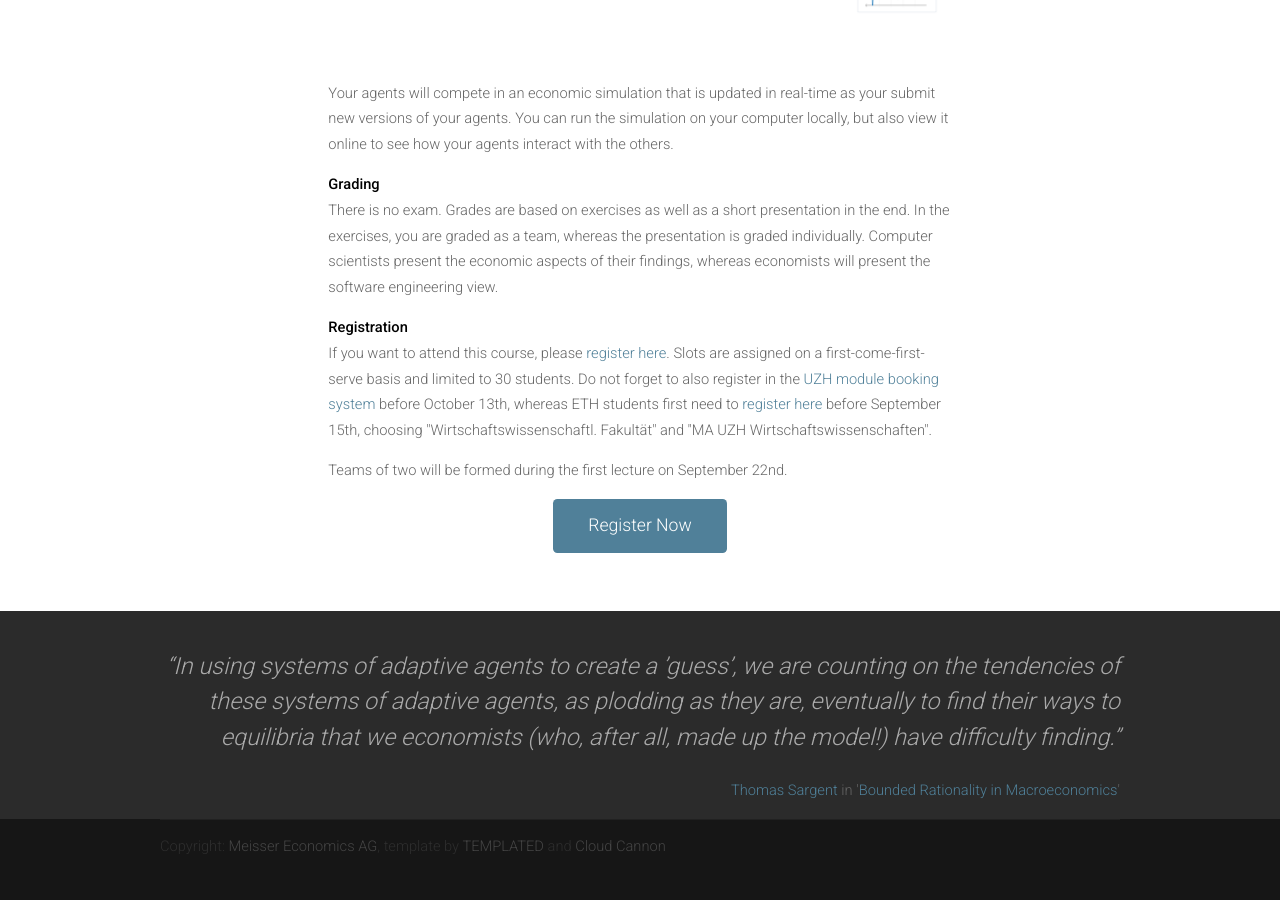
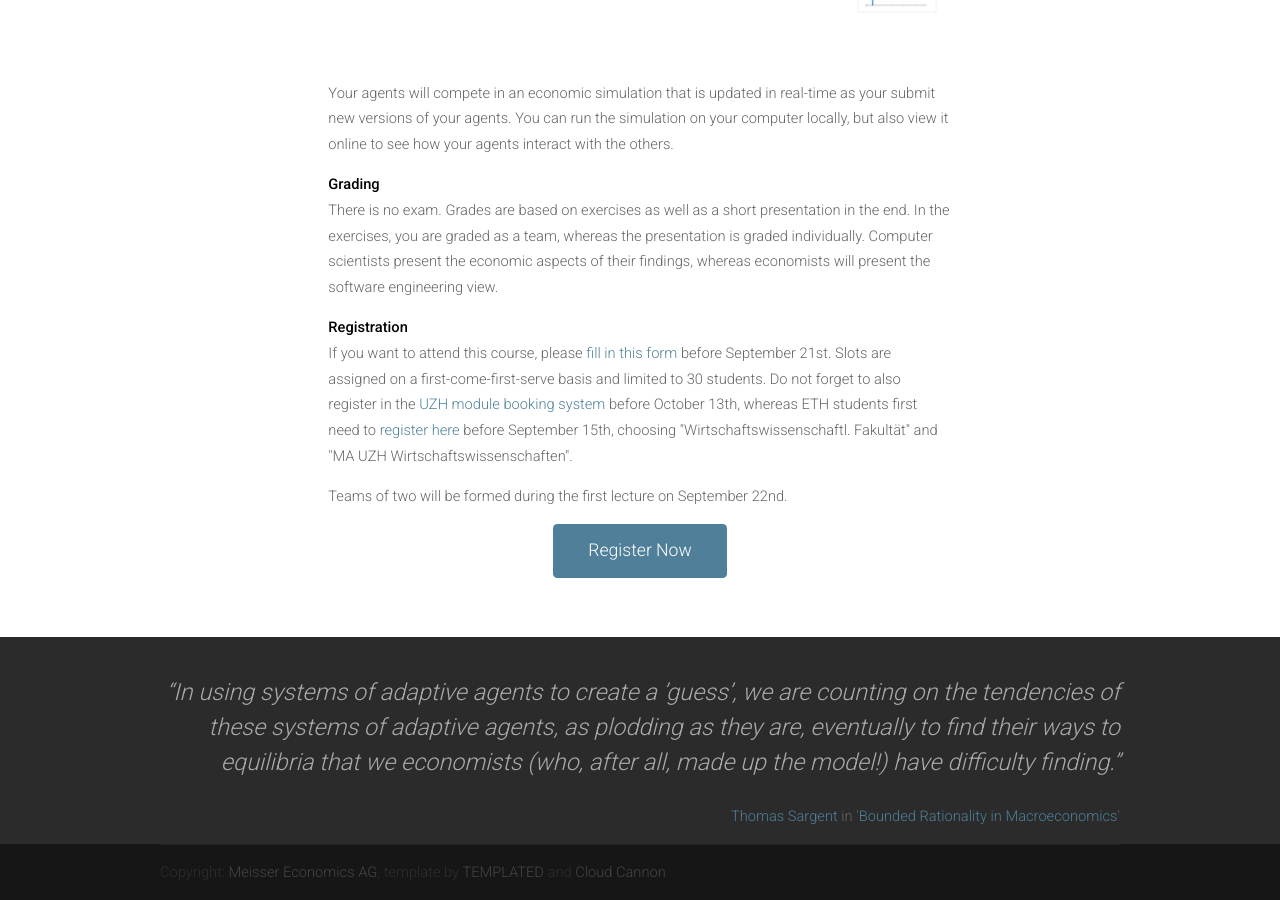
Before and after one commit to meisserecon/www, a Jekyll site: the page built from course.md, in a window 1280 px wide and 900 px high, scrolled down 1378 px. Built offline with Jekyll 4.4.1, drawn with Linux system fonts in a browser that asks for light colours; nearby versions of some CDN libraries; before the commit the page ends 2253 px from its top, so only the background shows below that.

Commit message:
Update course.md

```diff
--- a/course.md
+++ b/course.md
@@ -21,7 +21,7 @@
 
 <b>Registration</b>
 
-<p>If you want to attend this course, please <a href="https://docs.google.com/forms/d/e/1FAIpQLSfiUZGNaYk8NIR_RWXHa7f5W4S-vUUTmfpFBs0hOOgmZ22x-w/viewform?usp=sf_link">register here</a>. Slots are assigned on a first-come-first-serve basis and limited to 30 students. Do not forget to also register in the <a href="https://idagreen.uzh.ch/mb/">UZH module booking system</a> before October 13th, whereas ETH students first need to <a href="http://www.uzh.ch/de/studies/application/mobilitaet/applyhsuma.html">register here</a> before September 15th, choosing "Wirtschaftswissenschaftl. Fakultät" and "MA UZH Wirtschaftswissenschaften".</p>
+<p>If you want to attend this course, please <a href="https://docs.google.com/forms/d/e/1FAIpQLSfiUZGNaYk8NIR_RWXHa7f5W4S-vUUTmfpFBs0hOOgmZ22x-w/viewform?usp=sf_link">fill in this form</a> before September 21st. Slots are assigned on a first-come-first-serve basis and limited to 30 students. Do not forget to also register in the <a href="https://idagreen.uzh.ch/mb/">UZH module booking system</a> before October 13th, whereas ETH students first need to <a href="http://www.uzh.ch/de/studies/application/mobilitaet/applyhsuma.html">register here</a> before September 15th, choosing "Wirtschaftswissenschaftl. Fakultät" and "MA UZH Wirtschaftswissenschaften".</p>
 
 <p>Teams of two will be formed during the first lecture on September 22nd.</p>
 
```
